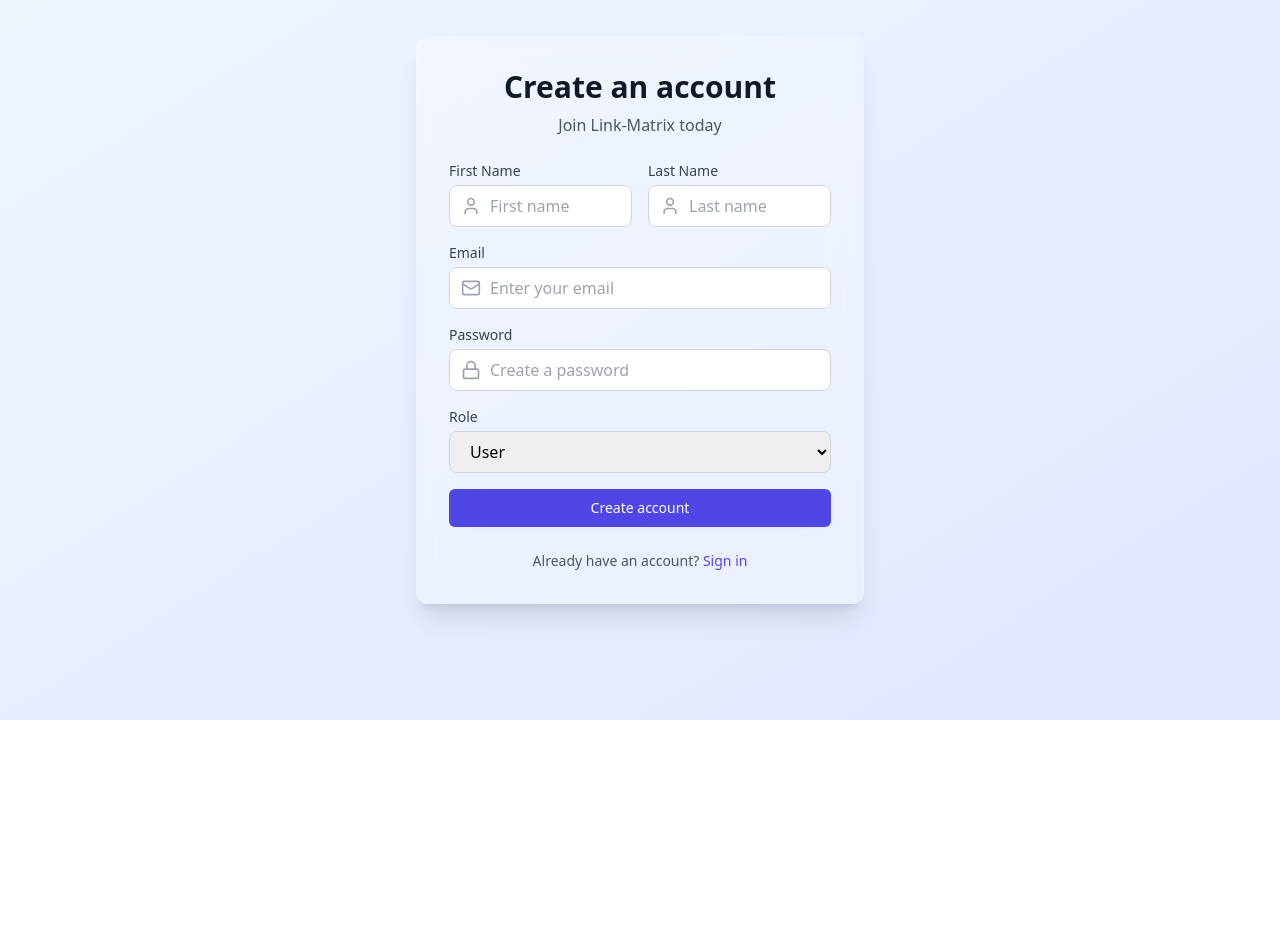
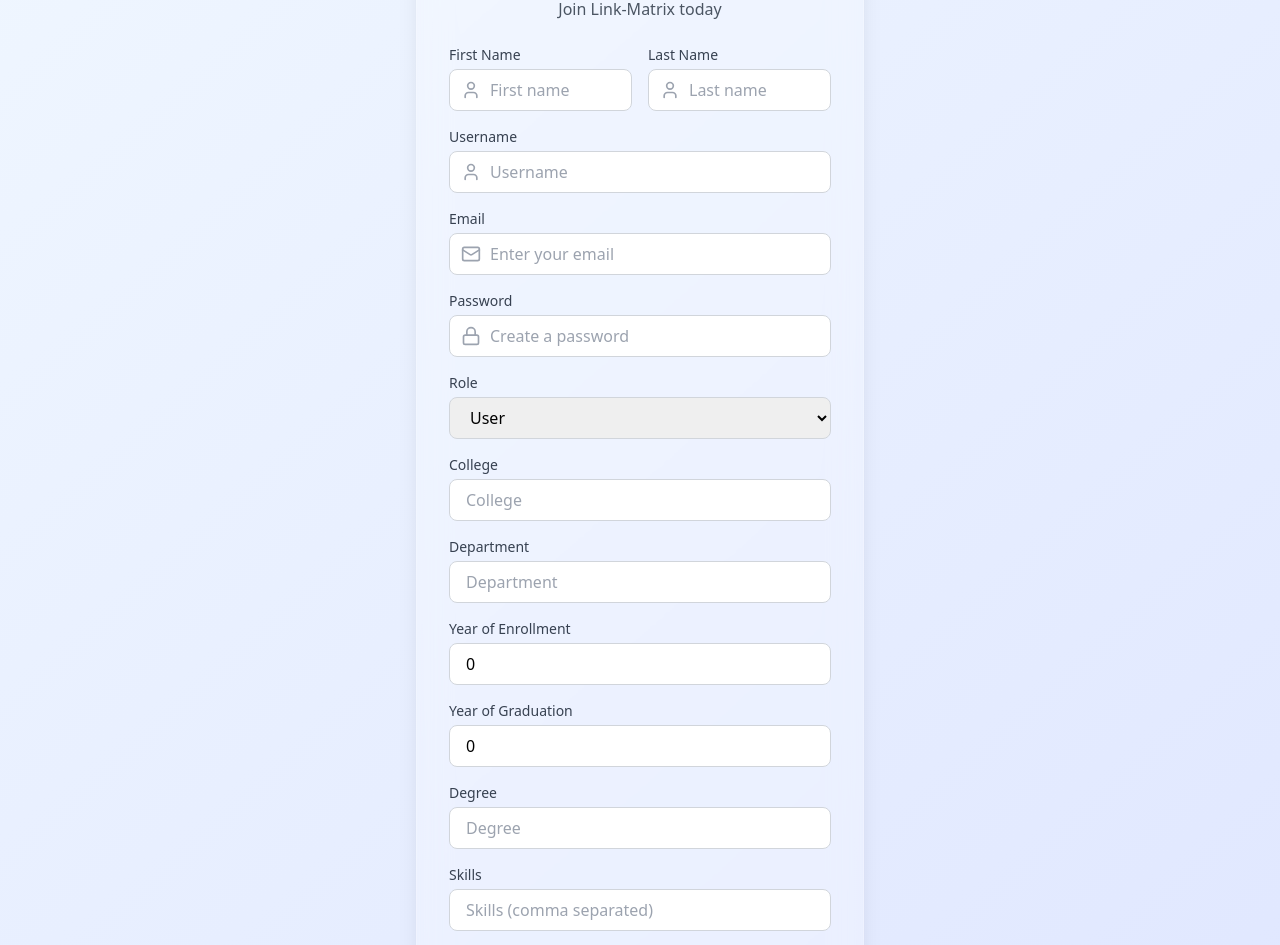
Before and after one commit to debabrata013/6th-sem-project, a React (Vite) app in the folder link-matrix/: page /signup in a window 1280 px wide. Shown: the part 80-1025 px from the top of the page. Before the commit the page ends 800 px from the top, so only its background shows below. Built offline with nearby package versions, Linux system fonts and the light colour scheme; no server answers.

Commit message:
small changes

```diff
--- a/link-matrix/src/components/auth/SignupForm.tsx
+++ b/link-matrix/src/components/auth/SignupForm.tsx
@@ -15,40 +15,33 @@
     password: '',
     firstName: '',
     lastName: '',
+    name: '',
+    username: '',
     role: 'user' as 'user' | 'mentor' | 'alumni',
+    college: '',
+    department: '',
+    yearOfEnrollment: 0,
+    yearOfGraduation: 0,
+    degree: '',
+    company: '',
+    designation: '',
+    industry: '',
+    yearsOfExperience: 0,
+    linkedInProfile: '',
+    skills: [] as string[],
   });
 
   const handleSubmit = async (e: React.FormEvent) => {
     e.preventDefault();
     try {
+      const updatedFormData = { ...formData, name: `${formData.firstName} ${formData.lastName}` };
       // Dispatch signup action
-      await dispatch(signup(formData)).unwrap();
-
-      // Send data to /signin endpoint
-      const response = await fetch('http://localhost:8080/api/user/signup', {
-        method: 'POST',
-        headers: {
-          'Content-Type': 'application/json',
-        },
-        body: JSON.stringify({
-          username: formData.email, // Assuming email is used as username
-          password: formData.password,
-          firstName: formData.firstName,
-          lastName: formData.lastName,
-          role: formData.role,
-        }),
-      });
-
-      const result = await response.json();
-      if (response.ok) {
-        console.log('Sign-in successful:', result);
-        navigate('/dashboard');
-      } else {
-        console.error('Sign-in failed:', result);
-      }
+      await dispatch(signup(updatedFormData)).unwrap();
+      // Navigate to dashboard upon successful signup
+      navigate('/dashboard');
     } catch (err) {
       // Error is handled by the reducer
-      console.error('Error during signup or sign-in:', err);
+      console.error('Error during signup:', err);
     }
   };
 
@@ -102,6 +95,27 @@
                   }
                 />
               </div>
+            </div>
+          </div>
+
+          <div>
+            <label className="block text-sm font-medium text-gray-700">
+              Username
+            </label>
+            <div className="mt-1 relative">
+              <div className="absolute inset-y-0 left-0 pl-3 flex items-center">
+                <User className="h-5 w-5 text-gray-400" />
+              </div>
+              <input
+                type="text"
+                required
+                className="pl-10 w-full px-4 py-2 border border-gray-300 rounded-lg focus:ring-2 focus:ring-indigo-500 focus:border-indigo-500"
+                placeholder="Username"
+                value={formData.username}
+                onChange={(e) =>
+                  setFormData({ ...formData, username: e.target.value })
+                }
+              />
             </div>
           </div>
 
@@ -167,6 +181,194 @@
             </select>
           </div>
 
+          {formData.role === 'user' && (
+            <>
+              <div>
+                <label className="block text-sm font-medium text-gray-700">
+                  College
+                </label>
+                <input
+                  type="text"
+                  className="mt-1 w-full px-4 py-2 border border-gray-300 rounded-lg focus:ring-2 focus:ring-indigo-500 focus:border-indigo-500"
+                  placeholder="College"
+                  value={formData.college}
+                  onChange={(e) =>
+                    setFormData({ ...formData, college: e.target.value })
+                  }
+                />
+              </div>
+
+              <div>
+                <label className="block text-sm font-medium text-gray-700">
+                  Department
+                </label>
+                <input
+                  type="text"
+                  className="mt-1 w-full px-4 py-2 border border-gray-300 rounded-lg focus:ring-2 focus:ring-indigo-500 focus:border-indigo-500"
+                  placeholder="Department"
+                  value={formData.department}
+                  onChange={(e) =>
+                    setFormData({ ...formData, department: e.target.value })
+                  }
+                />
+              </div>
+
+              <div>
+                <label className="block text-sm font-medium text-gray-700">
+                  Year of Enrollment
+                </label>
+                <input
+                  type="number"
+                  className="mt-1 w-full px-4 py-2 border border-gray-300 rounded-lg focus:ring-2 focus:ring-indigo-500 focus:border-indigo-500"
+                  placeholder="Year of Enrollment"
+                  value={formData.yearOfEnrollment.toString()}
+                  onChange={(e) =>
+                    setFormData({ ...formData, yearOfEnrollment: Number(e.target.value) })
+                  }
+                />
+              </div>
+
+              <div>
+                <label className="block text-sm font-medium text-gray-700">
+                  Year of Graduation
+                </label>
+                <input
+                  type="number"
+                  className="mt-1 w-full px-4 py-2 border border-gray-300 rounded-lg focus:ring-2 focus:ring-indigo-500 focus:border-indigo-500"
+                  placeholder="Year of Graduation"
+                  value={formData.yearOfGraduation.toString()}
+                  onChange={(e) =>
+                    setFormData({ ...formData, yearOfGraduation: Number(e.target.value) })
+                  }
+                />
+              </div>
+
+              <div>
+                <label className="block text-sm font-medium text-gray-700">
+                  Degree
+                </label>
+                <input
+                  type="text"
+                  className="mt-1 w-full px-4 py-2 border border-gray-300 rounded-lg focus:ring-2 focus:ring-indigo-500 focus:border-indigo-500"
+                  placeholder="Degree"
+                  value={formData.degree}
+                  onChange={(e) =>
+                    setFormData({ ...formData, degree: e.target.value })
+                  }
+                />
+              </div>
+
+              <div>
+                <label className="block text-sm font-medium text-gray-700">
+                  Skills
+                </label>
+                <input
+                  type="text"
+                  className="mt-1 w-full px-4 py-2 border border-gray-300 rounded-lg focus:ring-2 focus:ring-indigo-500 focus:border-indigo-500"
+                  placeholder="Skills (comma separated)"
+                  value={formData.skills.join(', ')}
+                  onChange={(e) =>
+                    setFormData({ ...formData, skills: e.target.value.split(',').map(skill => skill.trim()) })
+                  }
+                />
+              </div>
+            </>
+          )}
+
+          {formData.role === 'alumni' && (
+            <>
+              <div>
+                <label className="block text-sm font-medium text-gray-700">
+                  Company
+                </label>
+                <input
+                  type="text"
+                  className="mt-1 w-full px-4 py-2 border border-gray-300 rounded-lg focus:ring-2 focus:ring-indigo-500 focus:border-indigo-500"
+                  placeholder="Company"
+                  value={formData.company}
+                  onChange={(e) =>
+                    setFormData({ ...formData, company: e.target.value })
+                  }
+                />
+              </div>
+
+              <div>
+                <label className="block text-sm font-medium text-gray-700">
+                  Designation
+                </label>
+                <input
+                  type="text"
+                  className="mt-1 w-full px-4 py-2 border border-gray-300 rounded-lg focus:ring-2 focus:ring-indigo-500 focus:border-indigo-500"
+                  placeholder="Designation"
+                  value={formData.designation}
+                  onChange={(e) =>
+                    setFormData({ ...formData, designation: e.target.value })
+                  }
+                />
+              </div>
+
+              <div>
+                <label className="block text-sm font-medium text-gray-700">
+                  Industry
+                </label>
+                <input
+                  type="text"
+                  className="mt-1 w-full px-4 py-2 border border-gray-300 rounded-lg focus:ring-2 focus:ring-indigo-500 focus:border-indigo-500"
+                  placeholder="Industry"
+                  value={formData.industry}
+                  onChange={(e) =>
+                    setFormData({ ...formData, industry: e.target.value })
+                  }
+                />
+              </div>
+
+              <div>
+                <label className="block text-sm font-medium text-gray-700">
+                  Years of Experience
+                </label>
+                <input
+                  type="number"
+                  className="mt-1 w-full px-4 py-2 border border-gray-300 rounded-lg focus:ring-2 focus:ring-indigo-500 focus:border-indigo-500"
+                  placeholder="Years of Experience"
+                  value={formData.yearsOfExperience}
+                  onChange={(e) =>
+                    setFormData({ ...formData, yearsOfExperience: Number(e.target.value) })
+                  }
+                />
+              </div>
+
+              <div>
+                <label className="block text-sm font-medium text-gray-700">
+                  LinkedIn Profile
+                </label>
+                <input
+                  type="text"
+                  className="mt-1 w-full px-4 py-2 border border-gray-300 rounded-lg focus:ring-2 focus:ring-indigo-500 focus:border-indigo-500"
+                  placeholder="LinkedIn Profile"
+                  value={formData.linkedInProfile}
+                  onChange={(e) =>
+                    setFormData({ ...formData, linkedInProfile: e.target.value })
+                  }
+                />
+              </div>
+
+              <div>
+                <label className="block text-sm font-medium text-gray-700">
+                  Skills
+                </label>
+                <input
+                  type="text"
+                  className="mt-1 w-full px-4 py-2 border border-gray-300 rounded-lg focus:ring-2 focus:ring-indigo-500 focus:border-indigo-500"
+                  placeholder="Skills (comma separated)"
+                  value={formData.skills.join(', ')}
+                  onChange={(e) =>
+                    setFormData({ ...formData, skills: e.target.value.split(',').map(skill => skill.trim()) })
+                  }
+                />
+              </div>
+            </>
+          )}
+
           {error && (
             <div className="text-red-600 text-sm text-center">{error}</div>
           )}
--- a/link-matrix/src/store/slices/authSlice.ts
+++ b/link-matrix/src/store/slices/authSlice.ts
@@ -21,7 +21,7 @@
 export const signup = createAsyncThunk(
   'auth/signup',
   async (data: SignupData) => {
-    const response = await axios.post('/auth/signup', data);
+    const response = await axios.post('http://localhost:8080/api/user/signup', data);
     return response.data;
   }
 );
```
Also changed, not shown: link-matrix/src/types/auth.ts (+24 -2 lines), link-matrix/tsconfig.app.json (line endings or trailing spaces), 2 other files (tests, documents, lock files or other folders).
